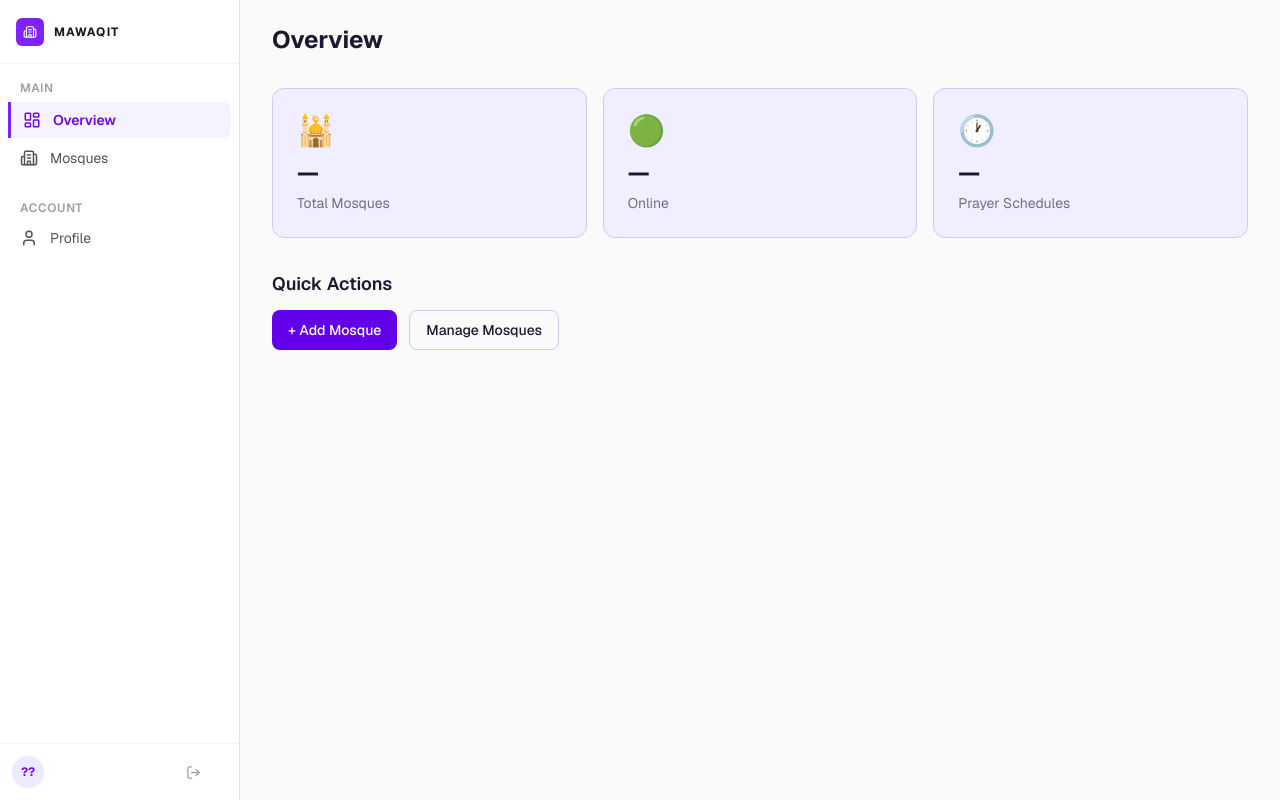
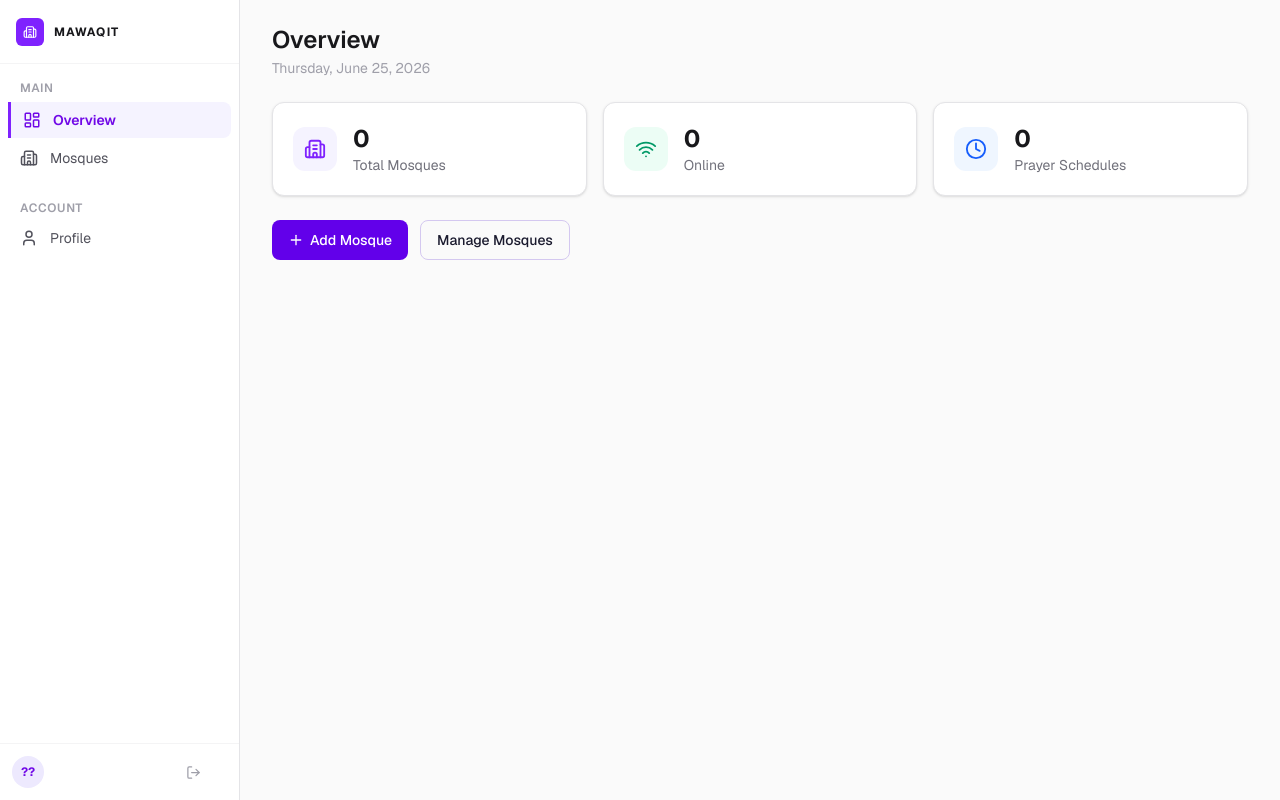
Before and after one commit to arshadahamed/mosque-adhan-system, a Next.js app in the folder apps/web/: page /dashboard in a window 1280 px wide. Built offline with nearby package versions, Linux system fonts and the light colour scheme.

Commit message:
feat(web): redesign overview page — stat cards, skeleton loading, recent mosques

```diff
--- a/apps/web/src/app/(dashboard)/dashboard/page.tsx
+++ b/apps/web/src/app/(dashboard)/dashboard/page.tsx
@@ -1,15 +1,32 @@
 "use client";
 import { useQuery } from "@tanstack/react-query";
 import Link from "next/link";
+import { Building2, Wifi, Clock, Plus } from "lucide-react";
 import { api } from "@/lib/api";
 import { useAuthStore } from "@/store/auth";
 import { buttonVariants } from "@/components/ui/button";
+import { Skeleton } from "@/components/ui/skeleton";
 import { cn } from "@/lib/utils";
+
+function StatusPill({ status }: { status: string }) {
+  const online = status === "ONLINE";
+  return (
+    <span
+      className={cn(
+        "inline-flex items-center gap-1.5 text-xs font-medium px-2 py-0.5 rounded-full",
+        online ? "bg-emerald-50 text-emerald-700" : "bg-zinc-100 text-zinc-500"
+      )}
+    >
+      <span className={cn("w-1.5 h-1.5 rounded-full", online ? "bg-emerald-500" : "bg-zinc-400")} />
+      {online ? "Online" : "Offline"}
+    </span>
+  );
+}
 
 export default function DashboardPage() {
   const { accessToken } = useAuthStore();
 
-  const { data: mosquesData } = useQuery({
+  const { data: mosquesData, isLoading } = useQuery({
     queryKey: ["dashboard-mosques"],
     queryFn: async () => {
       const res = await api.get("/mosques", {
@@ -20,56 +37,98 @@ export default function DashboardPage() {
     enabled: !!accessToken,
   });
 
-  const total = mosquesData?.length ?? "—";
-  const online = mosquesData?.filter((m: any) => m.status === "ONLINE").length ?? "—";
+  const total = mosquesData?.length ?? 0;
+  const online = mosquesData?.filter((m: any) => m.status === "ONLINE").length ?? 0;
+
+  const today = new Date().toLocaleDateString("en-US", {
+    weekday: "long", year: "numeric", month: "long", day: "numeric",
+  });
+
+  const STATS = [
+    { label: "Total Mosques", value: total, icon: Building2, iconBg: "bg-violet-50 text-violet-600" },
+    { label: "Online", value: online, icon: Wifi, iconBg: "bg-emerald-50 text-emerald-600" },
+    { label: "Prayer Schedules", value: total, icon: Clock, iconBg: "bg-blue-50 text-blue-600" },
+  ];
 
   return (
-    <div className="space-y-8">
-      <h2 className="text-2xl font-bold">Overview</h2>
+    <div className="space-y-6">
+      {/* Page header */}
+      <div>
+        <h1 className="text-2xl font-semibold text-zinc-900">Overview</h1>
+        <p className="text-sm text-zinc-400 mt-0.5">{today}</p>
+      </div>
 
+      {/* Stat cards */}
       <div className="grid grid-cols-1 sm:grid-cols-3 gap-4">
-        {[
-          { label: "Total Mosques", value: total, icon: "🕌" },
-          { label: "Online", value: online, icon: "🟢" },
-          { label: "Prayer Schedules", value: total, icon: "🕐" },
-        ].map((stat) => (
-          <div key={stat.label} className="rounded-xl border border-border bg-background p-6">
-            <div className="text-3xl mb-2">{stat.icon}</div>
-            <div className="text-2xl font-bold">{stat.value}</div>
-            <div className="text-sm text-muted-foreground mt-1">{stat.label}</div>
+        {STATS.map((stat) => (
+          <div
+            key={stat.label}
+            className="bg-white rounded-xl border border-zinc-200 shadow-sm p-5 flex items-center gap-4"
+          >
+            <div className={cn("w-11 h-11 rounded-xl flex items-center justify-center shrink-0", stat.iconBg)}>
+              <stat.icon size={22} />
+            </div>
+            <div>
+              {isLoading ? (
+                <Skeleton className="h-8 w-10 mb-1" />
+              ) : (
+                <p className="text-2xl font-bold text-zinc-900">{stat.value}</p>
+              )}
+              <p className="text-sm text-zinc-500">{stat.label}</p>
+            </div>
           </div>
         ))}
       </div>
 
-      <div className="space-y-3">
-        <h3 className="font-semibold text-lg">Quick Actions</h3>
-        <div className="flex gap-3 flex-wrap">
-          <Link href="/dashboard/mosques/new" className={cn(buttonVariants())}>
-            + Add Mosque
-          </Link>
-          <Link href="/dashboard/mosques" className={cn(buttonVariants({ variant: "outline" }))}>
-            Manage Mosques
-          </Link>
-        </div>
+      {/* Quick actions */}
+      <div className="flex gap-3">
+        <Link href="/dashboard/mosques/new" className={cn(buttonVariants(), "gap-1.5")}>
+          <Plus size={16} /> Add Mosque
+        </Link>
+        <Link href="/dashboard/mosques" className={cn(buttonVariants({ variant: "outline" }))}>
+          Manage Mosques
+        </Link>
       </div>
 
-      {mosquesData && mosquesData.length > 0 && (
-        <div className="space-y-3">
-          <h3 className="font-semibold text-lg">Your Mosques</h3>
-          <div className="space-y-2">
-            {mosquesData.slice(0, 5).map((m: any) => (
-              <div key={m.id} className="flex items-center justify-between p-4 rounded-xl border border-border bg-background">
-                <div>
-                  <p className="font-medium">{m.name}</p>
-                  <p className="text-sm text-muted-foreground">{m.city}, {m.countryCode}</p>
+      {/* Recent mosques */}
+      {(isLoading || (mosquesData && mosquesData.length > 0)) && (
+        <div className="bg-white rounded-xl border border-zinc-200">
+          <div className="px-5 py-4 border-b border-zinc-100 flex items-center justify-between">
+            <span className="text-sm font-semibold text-zinc-700">Recent Mosques</span>
+            <Link href="/dashboard/mosques" className="text-xs font-medium text-violet-600 hover:underline">
+              View all →
+            </Link>
+          </div>
+          <div className="divide-y divide-zinc-100">
+            {isLoading ? (
+              Array.from({ length: 3 }).map((_, i) => (
+                <div key={i} className="px-5 py-3 flex items-center gap-3">
+                  <Skeleton className="h-4 w-4 rounded" />
+                  <Skeleton className="h-4 w-40" />
+                  <Skeleton className="h-5 w-16 ml-auto rounded-full" />
                 </div>
-                <div className="flex gap-2">
-                  <Link href={`/dashboard/mosques/${m.id}`} className={cn(buttonVariants({ size: "sm", variant: "outline" }))}>
-                    Manage
+              ))
+            ) : (
+              mosquesData!.slice(0, 5).map((m: any) => (
+                <div
+                  key={m.id}
+                  className="px-5 py-3 flex items-center gap-3 hover:bg-zinc-50 transition-colors"
+                >
+                  <Building2 size={16} className="text-zinc-400 shrink-0" />
+                  <div className="min-w-0 flex-1">
+                    <p className="text-sm font-medium text-zinc-900 truncate">{m.name}</p>
+                    <p className="text-xs text-zinc-500">{m.city}, {m.countryCode}</p>
+                  </div>
+                  <StatusPill status={m.status} />
+                  <Link
+                    href={`/dashboard/mosques/${m.id}`}
+                    className="text-xs font-medium text-violet-600 hover:underline ml-1 shrink-0"
+                  >
+                    Manage →
                   </Link>
                 </div>
-              </div>
-            ))}
+              ))
+            )}
           </div>
         </div>
       )}
```
